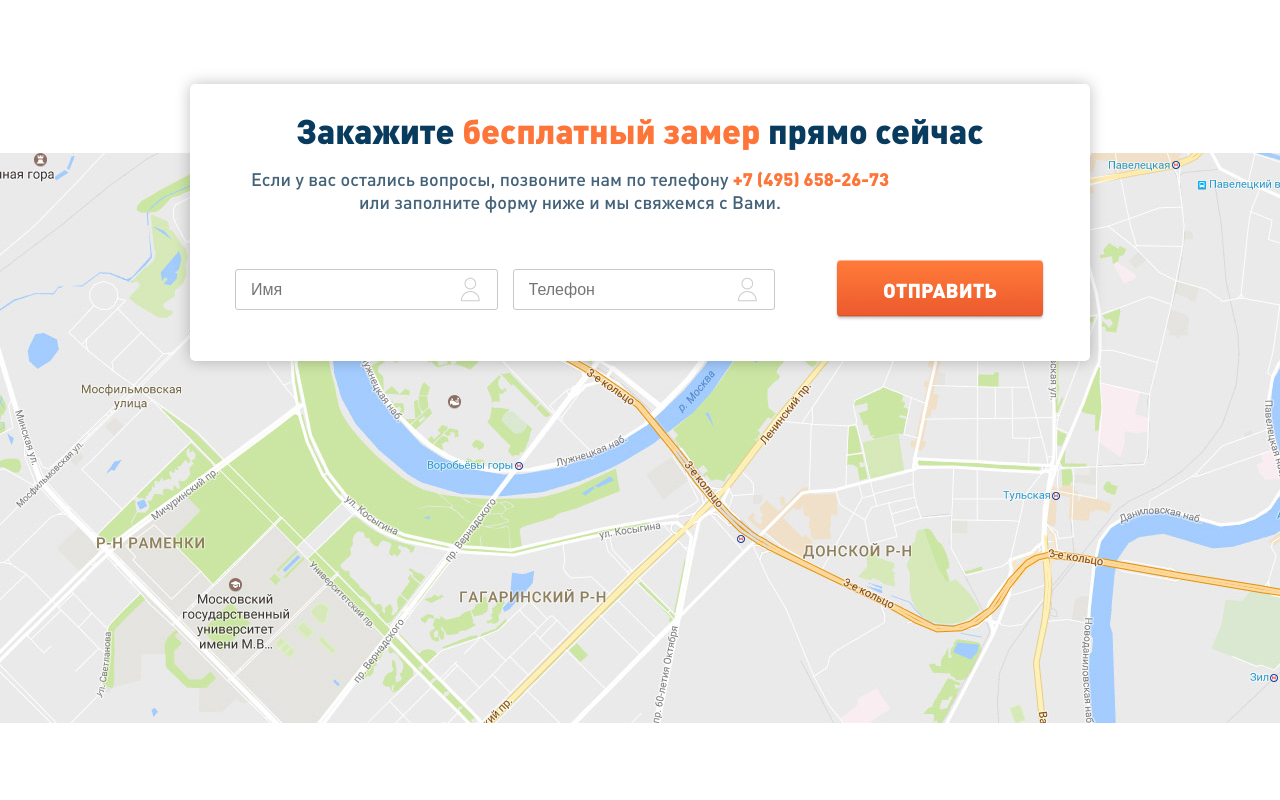
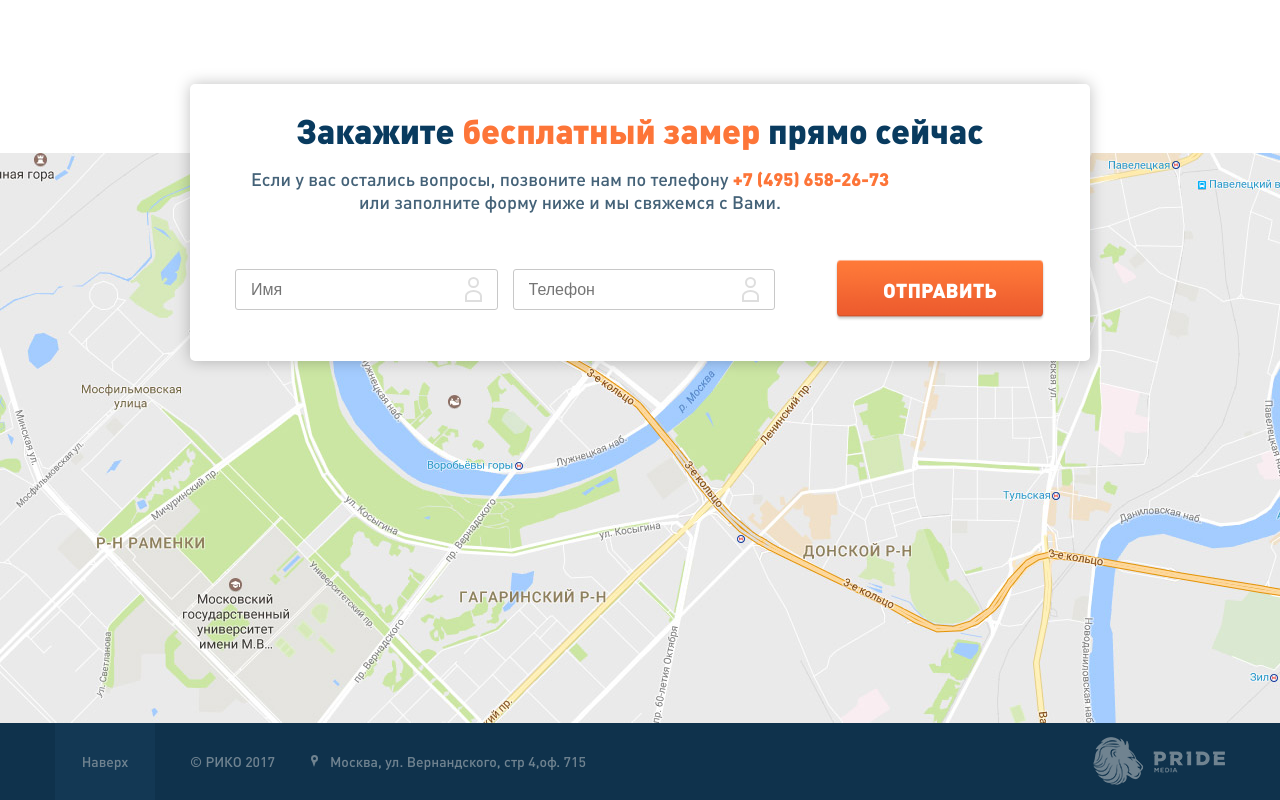
Before and after one commit to ksainer/rico, a website: page app/index.html in a window 1280 px wide. Shown: the part 5876-6676 px from the top of the page. Before the commit the page ends 6599 px from the top, so only its background shows below. Drawn offline with Linux system fonts and the light colour scheme.

Commit message:
add footer

```diff
--- a/app/index.html
+++ b/app/index.html
@@ -7,7 +7,7 @@
 	<link rel="stylesheet" href="css/all.min.css">
 </head>
 <body>
-	<header class="header">
+	<header class="header" id="header">
 		<div class="header__top-line">
 			<div class="wrapper">
 				<a class="logo" href="/">
@@ -338,5 +338,15 @@
 
 		</form>
 	</section>
+	<footer class="footer">
+		<div class="wrapper">
+			<!-- <div class="footer__left-col"> -->
+				<a href="#header" class="footer__to-up">Наверх</a>
+				<p class="footer__text footer__text_copy">&copy; Рико 2017</p>
+				<p class="footer__text footer__text_address">Москва, <nobr>ул. Вернандского,</nobr> <nobr>стр 4,оф. 715</nobr></p>
+			<!-- </div> -->
+			<img src="img/pride-icon.png" alt="Pride media logo" class="footer__icon">
+		</div>
+	</footer>
 </body>
 </html>
--- a/src/sass/discount.sass
+++ b/src/sass/discount.sass
@@ -61,15 +61,24 @@
 		&-wrap
 			position: relative
 			margin-bottom: 30px
+			&::before
+				content: ''
+				position: absolute
+				top: 8px
+				right: 19px
+				width: 7px
+				height: 7px
+				border-radius: 50%
+				border: 2px solid #dedede
 			&::after
 				content: ''
 				position: absolute
-				top: 8px
-				right: 15px
-				width: 25px
-				height: 25px
-				background: url('../img/user.svg') no-repeat 0 0 / contain
-				opacity: .2
+				top: 21px
+				right: 16px
+				width: 13px
+				height: 8px
+				border-radius: 50% 50% 0 0
+				border: 2px solid #dedede
 	&__button
 		width: 100%
 		margin-top: 30px
--- /dev/null
+++ b/src/sass/footer.sass
@@ -0,0 +1,64 @@
+.footer
+	background-color: #0f324c
+	font-family: 'DINPro-Medium', serif
+	font-size: 14px
+	color: #708390
+	& .wrapper
+		display: flex
+		justify-content: center
+		align-items: center
+		min-height: 77px
+	&__left-col
+		display: flex
+		align-items: center
+	&__to-up
+		display: block
+		width: 100px
+		line-height: 77px
+		text-align: center
+		text-decoration: none
+		background-color: #133854
+		color: inherit
+		transition: background-color .2s linear
+		&:hover
+			background-color: #174364
+	&__text
+		&_copy
+			margin-left: 35px
+			margin-right: 35px
+			text-transform: uppercase
+			white-space: nowrap
+		&_address
+			position: relative
+			padding-left: 20px
+			&::before
+				position: absolute
+				top: 2px
+				left: 1.5px
+				content: ''
+				display: block
+				width: 3px
+				height: 3px
+				border: 2px solid #708390
+				border-radius: 50%
+			&::after
+				position: absolute
+				top: 8px
+				left: 2px
+				content: ''
+				width: 0
+				height: 0
+				border-style: solid
+				border-width: 6px 2.5px 0 2.5px
+				border-color: #708390 transparent transparent transparent
+
+	&__icon
+		margin-left: auto
+
+	@media screen and ( max-width: 568px )
+		padding-bottom: 15px
+		& .wrapper
+			flex-wrap: wrap
+		&__icon
+			margin-left: 10px
+			margin-right: 10px
--- a/src/sass/style.sass
+++ b/src/sass/style.sass
@@ -46,3 +46,4 @@
 @import 'calculate.sass'
 @import 'discount.sass'
 @import 'free-call.sass'
+@import 'footer.sass'
```
Also changed, not shown: app/css/all.min.css, app/img/pride-icon.png (added), app/img/user.svg (deleted).
